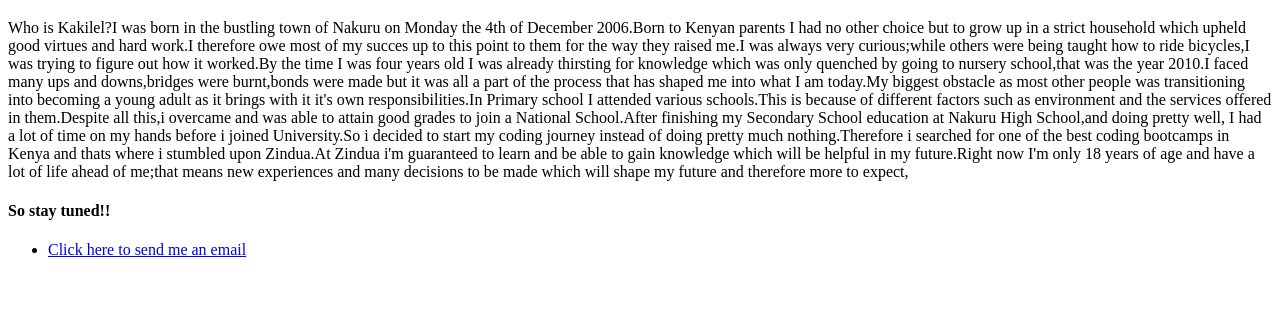
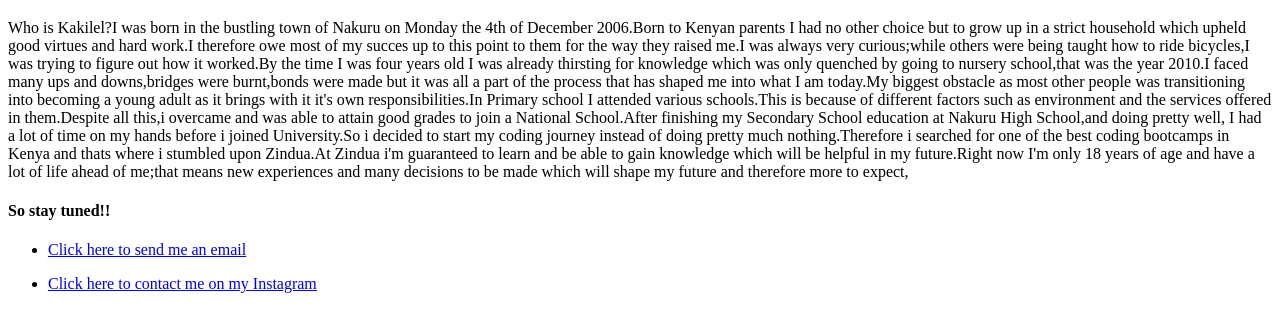
Before and after one commit to Kakilel/week-1-project, a plain HTML site: page index.html in a window 1280 px wide. Shown: the part 61-392 px from the top of the page. Drawn offline with Linux system fonts and the light colour scheme.

Commit message:
add instagram

```diff
--- a/index.html
+++ b/index.html
@@ -39,6 +39,7 @@
       <h4>So stay tuned!!</h4>
       <ul>
         <li><p><a href="mailto:kakilelbarwett@gmail.com">Click here to send me an email</a></p></li>
+        <li><p><a href="instagram.com/ka.ki.lel_">Click here to contact me on my Instagram</a></p></li>
       </ul>
     </h1>
   </body>
```
